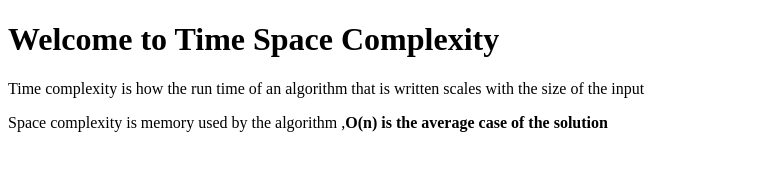
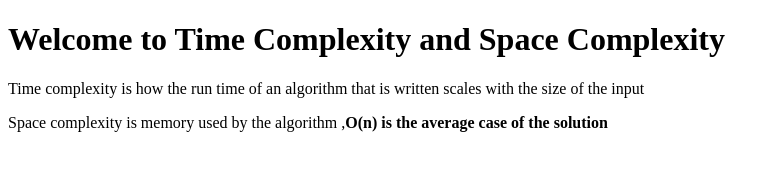
Before and after one commit to acciojob/time-and-space-complexity-rcprasad12, a website: page main.html in a window 1280 px wide. Shown: the whole page, without its empty margins (0-780 px from the left). Drawn offline with Linux system fonts and the light colour scheme.

Commit message:
created a submission

```diff
--- a/main.html
+++ b/main.html
@@ -10,7 +10,7 @@
 	<!-- the entire body must be written by student -->
     <script type="text/javascript" src="./script.js">
 </script>
-	<h1>Welcome to Time Space Complexity</h1>
+	<h1>Welcome to Time Complexity and Space Complexity</h1>
 	<p>Time complexity is how the run time of an algorithm that is written scales with the size of the input</p>
 	<p>Space complexity is memory used by the algorithm ,<b>O(n) is the average case of the solution</b></p>
 
```
